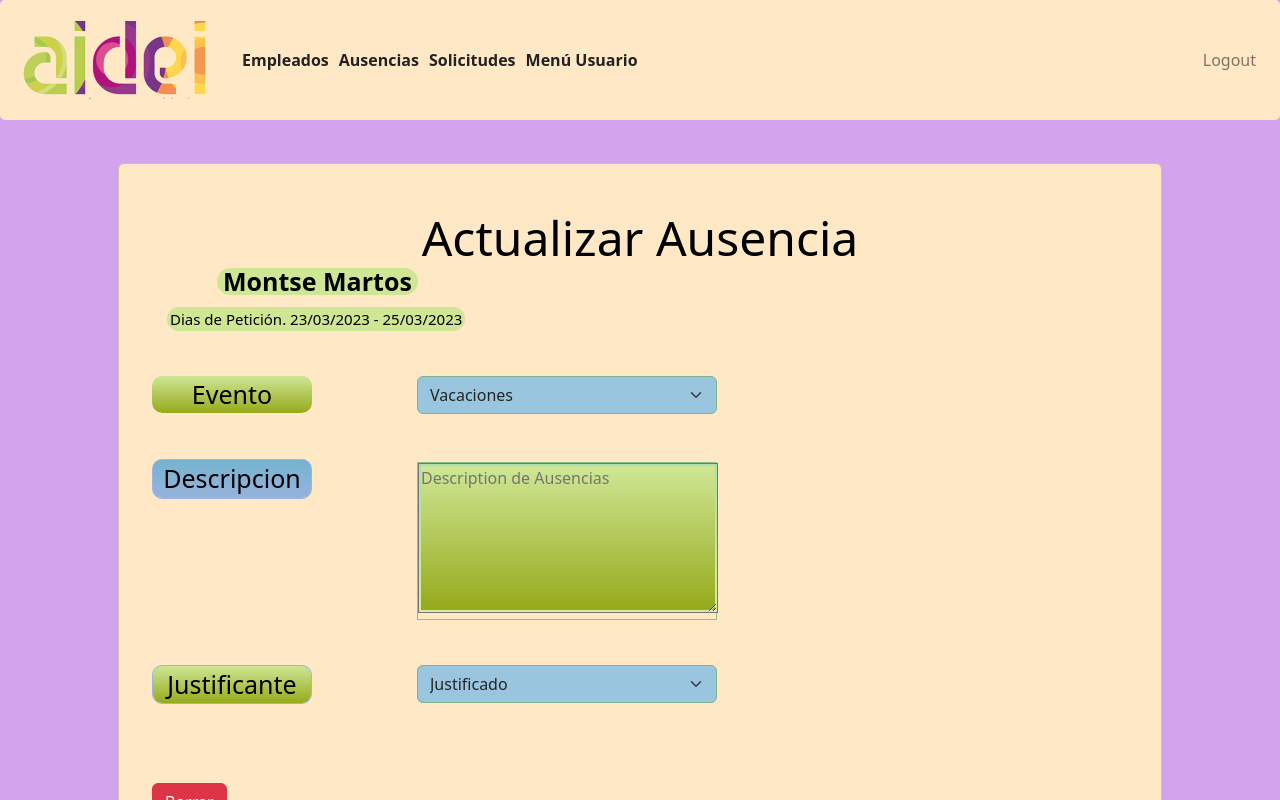
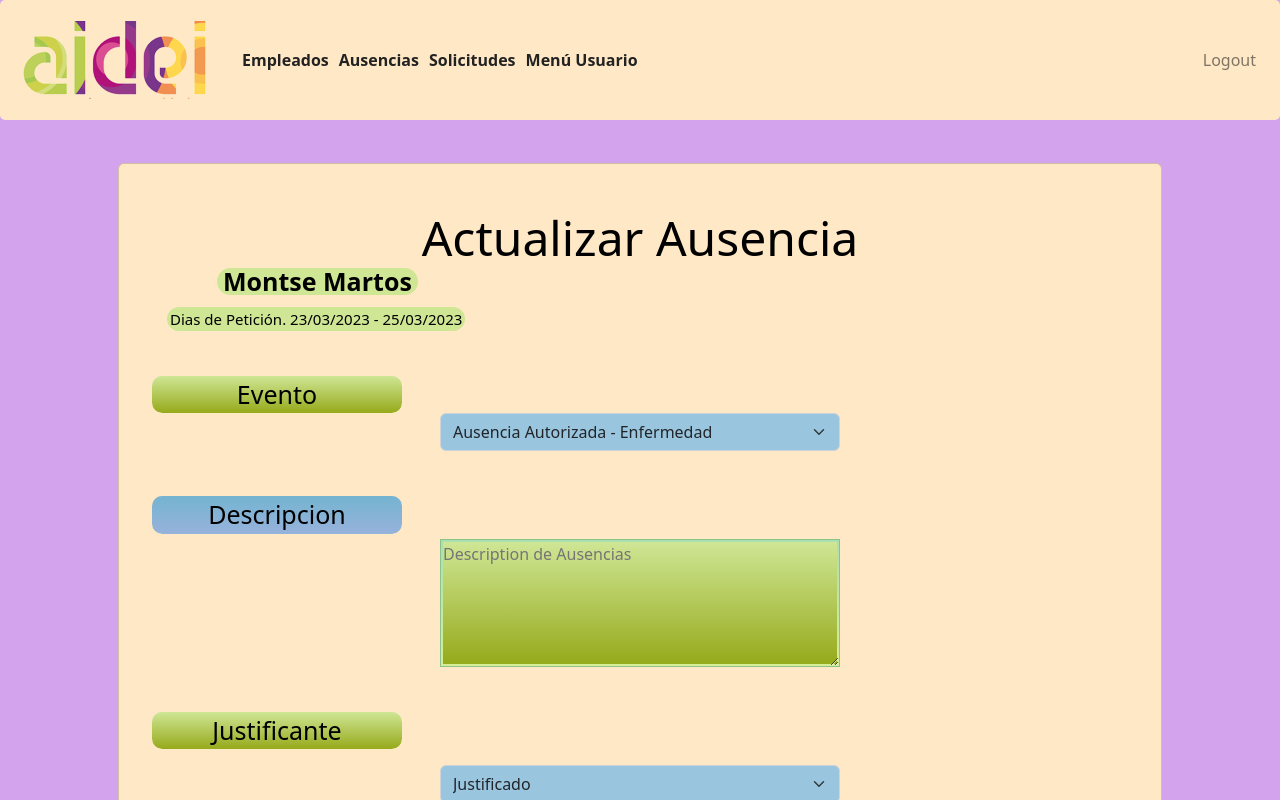
Before and after one commit to birdsinyourgarden/front-end-react-final-proyect, a React (Vite) app: page /absences in a window 1280 px wide. Shown: the top 800 px of the page. Built offline with nearby package versions, Linux system fonts and the light colour scheme; a web font is replaced by a local one.

Commit message:
add changes

```diff
--- a/src/views/absences/Absences.css
+++ b/src/views/absences/Absences.css
@@ -2,6 +2,7 @@
 	font-size: 15px;
   font:bold;
   color: #000;
+
   }
 
 .userName {
@@ -28,14 +29,18 @@
   border-radius: 1.375em;
   }
 
-.event {
-  max-width: 160px;
+label {
+  max-width: 40%;
+  width: 10em;
   font-size: 25px;
+  display: flex;
+  margin: auto;
+  flex-flow: column wrap;
+  flex-wrap: wrap;
   color: #000;
   margin-left: -15px;
   margin-top: 45px;
   border-radius: 10px;
-  display: flex;
   justify-content: center;
   align-items: center;
   background:
@@ -44,71 +49,88 @@
 }
 
 .list {
-        max-width: 300px;
-        margin-left: 250px;
-        margin-top: -45px;
+  max-width: 100%;
+  width: 25em;
+  margin-left: 45em;
+  margin-top: -5em;
+  display: flex;
+  margin: auto;
+  flex-flow: column wrap;
   background-color: rgb(154, 197, 222);
   border-collapse: collapse;
-        border: 1px solid rgb(124, 179, 137);
+
+}
+select option [value="2"], [value="3"],
+              [value="4"], [value="5"]
+{
+  background: rgb(214, 241, 10);
+}
+
+select option [value="9"], [value="10"], [value="11"],
+              [value="12"], [value="13"], [value="14"]
+{
+  background: rgba(230, 31, 237, 0.88);
+}
+
+select option [value="16"], [value="17"], [value="18"]
+{
+  background: rgba(123, 115, 68, 0.653);
+}
+
+select option [value="18"], [value="19"], [value="20"]
+{
+  background: rgb(219, 143, 151);
+}
+
+select option [value="20"], [value="21"]
+{
+  background: rgba(237, 151, 31, 0.88);
 }
 
 .DescriptionTitle {
-  max-width: 160px;
+  max-width: 40%;
+  width: 10em;
   font-size: 25px;
+  display: flex;
+  margin: auto;
+  flex-flow: column wrap;
   color: #000;
   margin-left: -15px;
   margin-top: 45px;
   border-radius: 10px;
-  display: flex;
   justify-content: center;
   align-items: center;
-  border: 1px solid rgb(160, 178, 225);
   background:
   linear-gradient(#74b4d0, #97b2dc) content-box,
   linear-gradient(#6f92b9, #d7ed96) border-box;
 }
 
-.Description {
-  max-width: 300px;
-  margin-left: 250px;
-  margin-top: -45px;
+textarea {
+  max-width: 100%;
+    height: 8em;
+    width: 25em;
+  margin-left: 45em;
+  margin: auto;
+  margin-top: 5px;
+  display: flex;
+  flex-flow: column wrap;
   border: 1px solid rgb(140, 195, 139);
-  }
-
-  textarea {
-    width: 300px;
-    height: 150px;
   background:
   linear-gradient(#CFE695, #96AA1B) content-box,
   linear-gradient(#a9e0b0, #d7ed96) border-box;
   color: rgb(4, 4, 4);
-
-}
-
-.justificationTitle {
-  max-width: 160px;
-  font-size: 25px;
-  color: #000;
-  margin-left: -15px;
-  margin-top: 45px;
-  border-radius: 10px;
-  display: flex;
-  justify-content: center;
-  align-items: center;
-  border: 1px solid rgb(160, 178, 225);
-  background:
-  linear-gradient(#CFE695, #96AA1B) content-box,
-  linear-gradient(#a9e0b0, #d7ed96) border-box;
-
 }
 
 .choice {
-  max-width: 300px;
-  margin-left: 250px;
-  margin-top: -55px;
+  max-width: 100%;
+      width: 25em;
+  margin-left: 45em;
+  margin-top: -3.5em;
+  display: flex;
+  margin: auto;
+  flex-flow: column wrap;
   background-color: rgb(154, 197, 222);
   border-collapse: collapse;
-  border: 1px solid rgb(124, 179, 137);
 }
 
 .btn-danger {
--- a/src/views/absences/Absences.jsx
+++ b/src/views/absences/Absences.jsx
@@ -5,7 +5,7 @@ const  Absences= () => {
    return (
       <Container className="p-5">
          <Card className="text-start">
-             <Card.Body>
+            <Card.Body>
                <Card.Title className="text-center">
                <h1>Actualizar Ausencia</h1>
                <div>
@@ -21,22 +21,31 @@ const  Absences= () => {
                </Card.Title>
 
                <Form.Group  controlId="event">
-               <Form.Label class="event">Evento</Form.Label>
-               <Form.Select className="list" controlId="abscensSector">
-                           <option value="Vacaciones">Vacaciones</option>
-                           <option value="Ausencia Autorizada - Enfermedad">Ausencia Autorizada - Enfermedad</option>
-                           <option value="Cita Médica">Cita Médica</option>
-                           <option value="Acompañamiento médico Familiar">Acompañamiento médico Familiar</option>
-                           <option value="Baja IT">Baja IT</option>
-                           <option value="Baja Maternidad">Baja Maternidad</option>
-                           <option value="Baja Paternidad">Baja Paternidad</option>
-                           <option value="Matrimonio o Pareja de Hecho">Matrimonio o Pareja de Hecho</option>
-                           <option value="Fallecimiento Familiar">Fallecimiento Familiar</option>
-                           <option value="Formación">Formación</option>
-                           <option value="Mudanzas">Mudanzas</option>
-                           <option value="Otros...">Otros...</option>
-                        </Form.Select>
-                  </Form.Group>
+                  <Form.Label class="event">Evento</Form.Label>
+                     <Form.Select className="list" controlId="abscensSector">
+                           <option value="1">Ausencia Autorizada - Enfermedad</option>
+                           <option value="2">Cita Médica</option>
+                           <option value="3">Acompañamiento al médico de familiares adultos</option>
+                           <option value="4">Acompañamiento al médico familiares menores</option>
+                           <option value="5">Hospitalización de familares</option>
+                           <option value="6">Otros</option>
+                           <option value="7">Exámenes</option>
+                           <option value="8">Mudanzas</option>
+                           <option value="9">Baja IT</option>
+                           <option value="10">Baja Maternidad</option>
+                           <option value="11">Maternidad: 2 semanas extras retribuidas Arrabal</option>
+                           <option value="12">Matrernidad: 2 semanas extras sin retribición</option>
+                           <option value="13">Baja Paternidad</option>
+                           <option value="14">Periodo de lactancia</option>
+                           <option value="15">Matrimonio o inclución registro pareja de Hecho</option>
+                           <option value="16">Fallecimiento Familiar</option>
+                           <option value="17">Horas fuera del horario habitual</option>
+                           <option value="18">Recuperación horas fuera del horario habitual</option>
+                           <option value="19">Horas Sindicales</option>
+                           <option value="20">Recuperación horas sindicales</option>
+                           <option value="21">Jornada fuera del centro de trabajo</option>
+                     </Form.Select>
+               </Form.Group>
 
                <Form.Group controlId="description">
                   <Form.Label class="DescriptionTitle">Descripcion</Form.Label>
```
Lines whose indentation alone changed are shown as unchanged.
